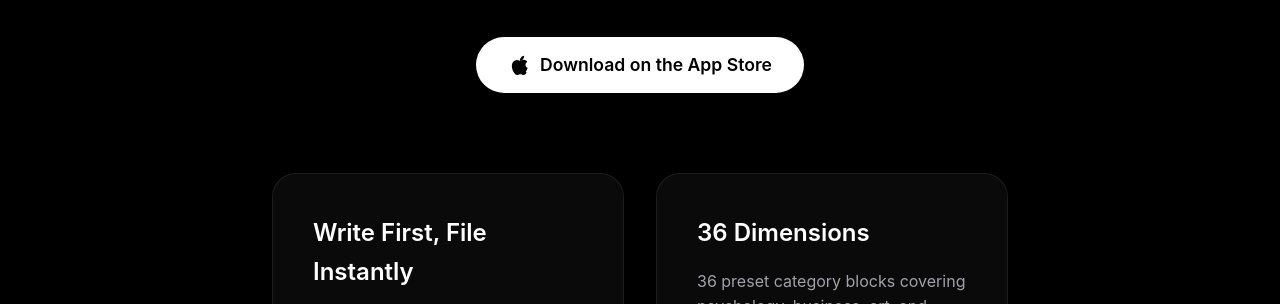
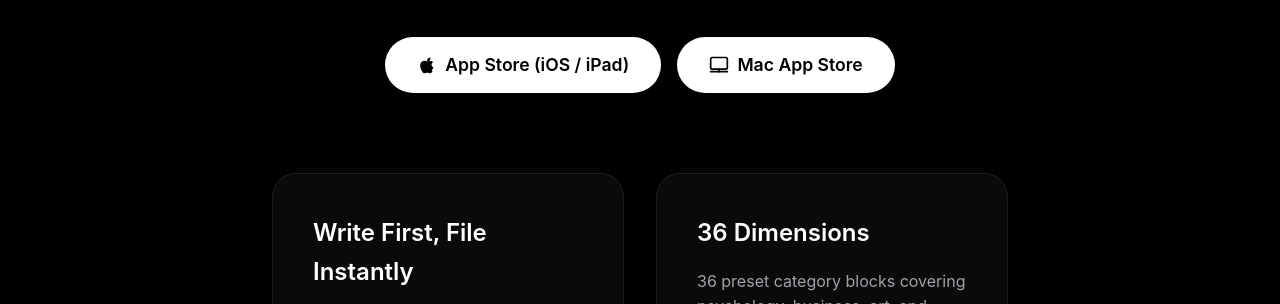
Before and after one commit to yebaihan-crypto/gap-diary-site, a plain HTML site: page index.html in a window 1280 px wide. Shown: the part 487-791 px from the top of the page. Drawn offline with Linux system fonts and the light colour scheme.

Commit message:
Add Mac App Store download button and update system requirements
- Split the single App Store button into iOS/iPad and Mac App Store entries
- Add .download-container flex layout for the two-button row
- Update system requirements FAQ to iOS 17.0 / macOS 14.0 (Sonoma, Mac Catalyst)

```diff
--- a/index.html
+++ b/index.html
@@ -46,14 +46,25 @@
                 <span class="lang-zh">一款为碎片化灵感而生的极简笔记工具</span>
                 <span class="lang-en">A minimalist note tool for fleeting thoughts</span>
             </p>
-            <a href="#" class="download-btn">
-                <svg width="24" height="24" viewBox="0 0 24 24" fill="currentColor">
-                    <path d="M18.71 19.5c-.83 1.24-1.71 2.45-3.05 2.47-1.34.03-1.77-.79-3.29-.79-1.53 0-2 .77-3.27.82-1.31.05-2.3-1.32-3.14-2.53C4.25 17 2.94 12.45 4.7 9.39c.87-1.52 2.43-2.48 4.12-2.51 1.28-.02 2.5.87 3.29.87.78 0 2.26-1.07 3.81-.91 1.65.17 2.75.92 3.4 1.84-2.73 1.5-2.22 5.09.43 6.13-.57 1.54-1.38 3.01-2.04 4.09z"/>
-                    <path d="M15.11 6.19C15.82 5.3 16.29 4.09 16.16 2.87c-1.12.05-2.43.76-3.17 1.63-.66.77-1.22 2.01-1.07 3.2 1.24.1 2.47-.63 3.19-1.51z"/>
-                </svg>
-                <span class="lang-zh">Download on the App Store</span>
-                <span class="lang-en">Download on the App Store</span>
-            </a>
+            <div class="download-container">
+                <a href="#" class="download-btn">
+                    <svg width="20" height="20" viewBox="0 0 24 24" fill="currentColor">
+                        <path d="M18.71 19.5c-.83 1.24-1.71 2.45-3.05 2.47-1.34.03-1.77-.79-3.29-.79-1.53 0-2 .77-3.27.82-1.31.05-2.3-1.32-3.14-2.53C4.25 17 2.94 12.45 4.7 9.39c.87-1.52 2.43-2.48 4.12-2.51 1.28-.02 2.5.87 3.29.87.78 0 2.26-1.07 3.81-.91 1.65.17 2.75.92 3.4 1.84-2.73 1.5-2.22 5.09.43 6.13-.57 1.54-1.38 3.01-2.04 4.09z"/>
+                        <path d="M15.11 6.19C15.82 5.3 16.29 4.09 16.16 2.87c-1.12.05-2.43.76-3.17 1.63-.66.77-1.22 2.01-1.07 3.2 1.24.1 2.47-.63 3.19-1.51z"/>
+                    </svg>
+                    <span class="lang-zh">App Store (iOS / iPad)</span>
+                    <span class="lang-en">App Store (iOS / iPad)</span>
+                </a>
+                <a href="#" class="download-btn">
+                    <svg width="20" height="20" viewBox="0 0 24 24" fill="none" stroke="currentColor" stroke-width="2" stroke-linecap="round" stroke-linejoin="round">
+                        <rect x="2" y="3" width="20" height="14" rx="2" ry="2"></rect>
+                        <line x1="2" y1="20" x2="22" y2="20"></line>
+                        <line x1="12" y1="17" x2="12" y2="20"></line>
+                    </svg>
+                    <span class="lang-zh">Mac App Store</span>
+                    <span class="lang-en">Mac App Store</span>
+                </a>
+            </div>
         </section>
 
         <section class="features">
--- a/style.css
+++ b/style.css
@@ -126,6 +126,14 @@ h1 {
     color: var(--text-secondary);
     margin-bottom: 2.5rem;
     font-weight: 400;
+}
+
+.download-container {
+    display: flex;
+    justify-content: center;
+    flex-wrap: wrap;
+    gap: 1rem;
+    margin-top: 1rem;
 }
 
 .download-btn {
```
Also changed, not shown: support.html (+2 -2 lines).
